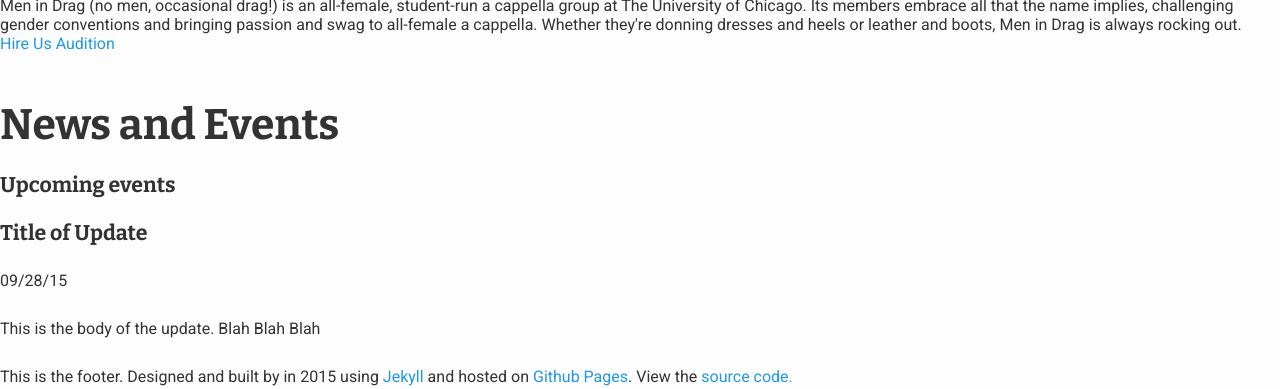
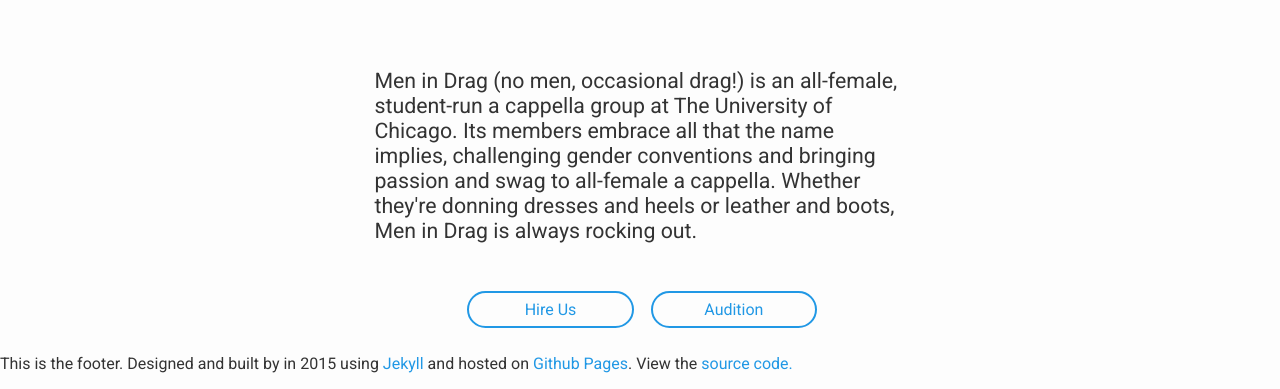
Before and after one commit to chloeam/men-in-drag, a Jekyll site: the page built from index.html, in a window 1280 px wide, cut to the strip 904-1293 px from the top of the page. Built offline with Jekyll 4.4.1, drawn with Linux system fonts in a browser that asks for light colours.

Commit message:
styled home page with bio and buttons but not responsively

```diff
--- /dev/null
+++ b/assets/stylesheets/_buttons.scss
@@ -0,0 +1,10 @@
+.button {
+  border: 2px solid $primary-color;
+  border-radius: 50px;
+  text-align: center;
+  padding: 7px 0 7px 0;
+  &:hover {
+    background: $primary-color;
+    color: $white;
+  }
+}
--- a/assets/stylesheets/_hero.scss
+++ /dev/null
@@ -1,18 +0,0 @@
-.hero {
-  height: 90vh;
-  background-image: url(/assets/images/hero.jpg);
-  background-size: cover;
-  color: $white;
-  text-align: center;
-  display: flex;
-  justify-content: center;
-  align-items: center;
-
-  h1 {
-    font-size: $font-XXXXL;
-  }
-  p {
-    font-size: $font-L;
-    padding-top: $leading;
-  }
-}
--- /dev/null
+++ b/assets/stylesheets/_home.scss
@@ -0,0 +1,43 @@
+.hero {
+  height: 90vh;
+  background-image: url(/assets/images/hero.jpg);
+  background-size: cover;
+  background-position: center;
+  color: $white;
+  text-align: center;
+  display: flex;
+  justify-content: center;
+  align-items: center;
+
+  h1 {
+    font-size: $font-XXXXL;
+  }
+  p {
+    font-size: $font-L;
+    padding-top: $leading;
+  }
+}
+
+.home-bio-container {
+  @include outer-container;
+  margin-top: $leading * 3;
+  margin-bottom: $leading * 2;
+}
+
+.home-bio {
+  @include span-columns(6);
+  @include shift(3);
+  font-size: $font-M;
+}
+
+.home-button-container {
+  @include outer-container;
+}
+
+.home-buttons {
+  @include shift(4);
+  a {
+    @extend .button;
+    @include span-columns(3);
+  }
+}
--- a/assets/stylesheets/main.scss
+++ b/assets/stylesheets/main.scss
@@ -22,12 +22,14 @@
 // COMPONENTS
 
 @import "syntax-highlighting";
+@import "buttons";
 
 
 // MODULES
 
 @import "header";
-@import "hero";
+@import "footer";
 
 
 // PAGES
+@import "home";
--- a/assets/stylesheets/neat/settings/_visual-grid.scss
+++ b/assets/stylesheets/neat/settings/_visual-grid.scss
@@ -4,7 +4,7 @@
 ///
 /// @type Bool
 
-$visual-grid: false !default;
+$visual-grid: true !default;
 
 /// Sets the visual grid color. Set with `!global` flag.
 ///
--- a/index.html
+++ b/index.html
@@ -9,23 +9,15 @@ layout: default
   </div>
 </div>
 
-<div class="home-bio">
-  {% include short-bio.md %}
+<div class="home-bio-container">
+  <div class="home-bio">
+    {% include short-bio.md %}
+  </div>
 </div>
 
-<div class="home-buttons">
-  <a href="/contact">Hire Us</a>
-  <a href="/audition">Audition</a>
-</div>
-
-<div class="news-events">
-  <h2>News and Events</h2>
-  <div class="events">
-    <h3>Upcoming events</h3>
-  </div>
-  <div class="updates">
-    <h3>Title of Update</h3>
-    <p>09/28/15</p>
-    <p>This is the body of the update. Blah Blah Blah</p>
+<div class="home-button-container">
+  <div class="home-buttons">
+    <a href="/contact">Hire Us</a>
+    <a href="/audition">Audition</a>
   </div>
 </div>
```
Also changed, not shown: assets/stylesheets/_footer.scss (added), 1 other file.
